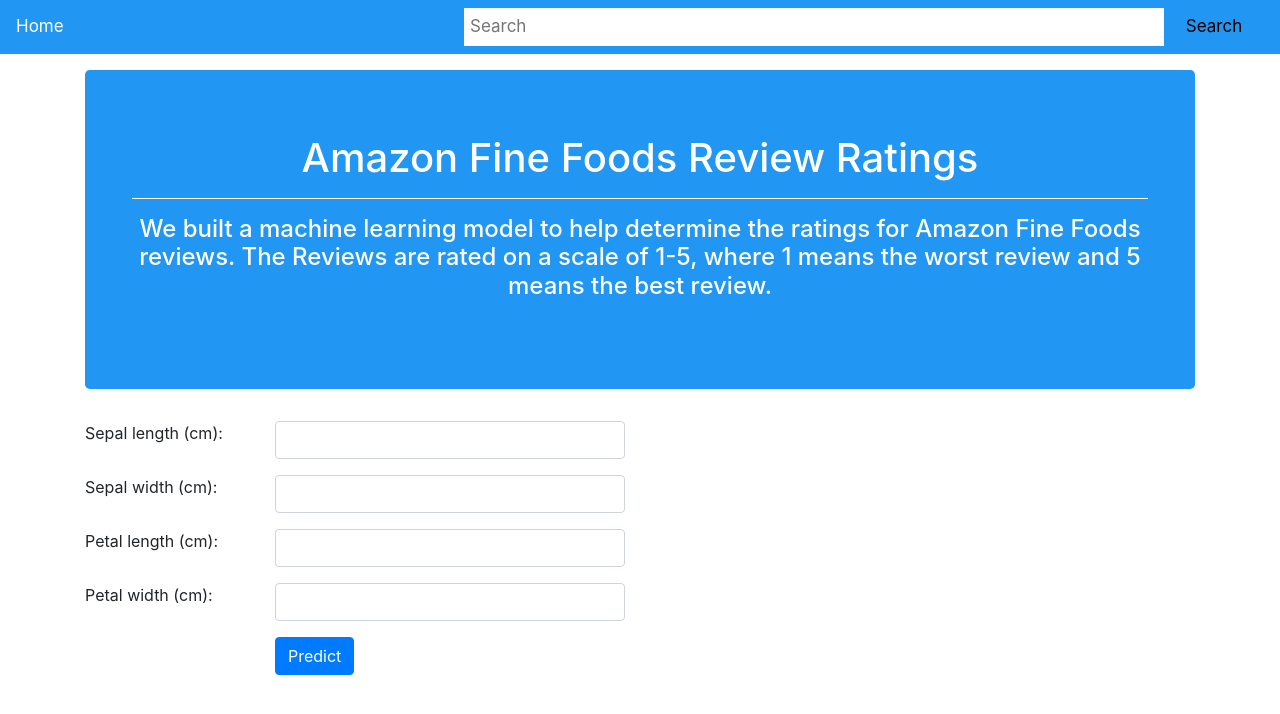
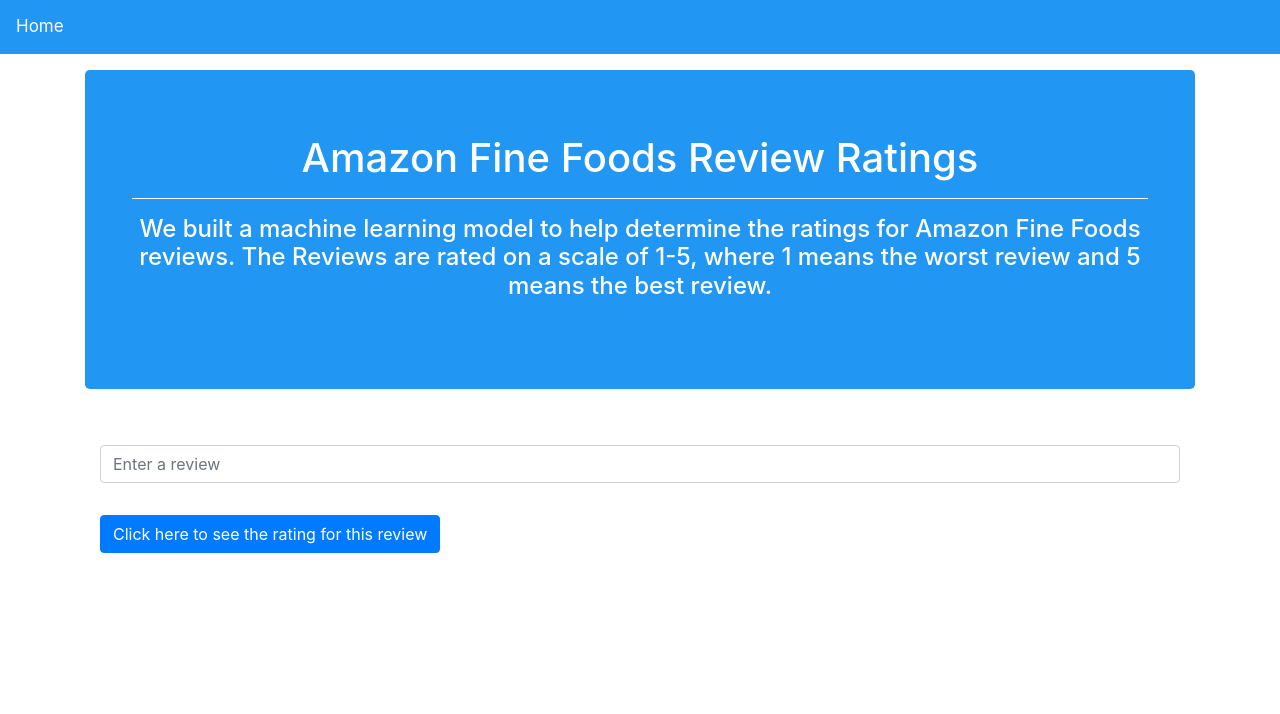
Before and after one commit to yukamara/final_project, a Flask app: page / in a window 1280 px wide. Shown: the top 714 px of the page. Run offline with Flask 2, Linux system fonts and the light colour scheme; parts of the project's set-up code (start-up, migrations or seed data) failed here and were passed over; some libraries are stand-ins or nearby versions.

Commit message:
Updated html code and flask app code

```diff
--- a/app.py
+++ b/app.py
@@ -1,17 +1,34 @@
 #import Flask
 from joblib import load
 from flask import Flask, render_template, request, redirect, url_for
-from flask import Flask, render_template
+import pickle
+
+
 # create an instance of Flask
 app = Flask(__name__)
 
+
 # load the pipeline object
-#pipeline = load("model_name.joblib")
+#model = pickle.load(open('amazon_reviews.pkl', 'rb'))
+pipeline = load("amazon_reviews.joblib")
 
 
+# create route that renders index.html template
 @app.route('/')
 def home():
     return render_template('home.html')
 
+
+# Create a route to get reviews and return ratings for the review
+@app.route("/send", methods=["GET", "POST"])
+def send():
+    if request.method == "POST":
+        name = request.form["amazonReview"]
+
+        review = pipeline.predict(name)
+
+    return render_template("form.html", review_text='This review is rated {}.')
+
+
 if __name__ == '__main__':
     app.run(debug=True)
--- a/templates/home.html
+++ b/templates/home.html
@@ -19,44 +19,24 @@
 
 <!-- Begin form section -->
 <div class="form-container ">
-    <form class="form-horizontal" action="/predict/" method="post">
 
-        <div class="form-group row">
-            <label class="control-label col-sm-2" for="sepal_length">Sepal length (cm):</label>
-            <div class="col-sm-4">
-                <input type="text" class="form-control" id="sepal_length" name="sepal_length">
-            </div>
+    <!-- <form class="form-horizontal" action="/predict/" method="post"> -->
+    <form action="{{ url_for('send')}}" method="post">
+        <label class="control-label col-sm-12" for="review-text"></label>
+        <div class="col-sm-12">
+            <input type="text" class="form-control" id="review-text" name="amazonReview"
+                placeholder="Enter a review" required="required">
         </div>
 
-        <div class="form-group row">
-            <label class="control-label col-sm-2" for="sepal_width">Sepal width (cm):</label>
-            <div class="col-sm-4">
-                <input type="text" class="form-control" id="sepal_width" name="sepal_width">
-            </div>
-        </div>
-
-        <div class="form-group row">
-            <label class="control-label col-sm-2" for="petal_length">Petal length (cm):</label>
-            <div class="col-sm-4">
-                <input type="text" class="form-control" id="petal_length" name="petal_length">
-            </div>
-        </div>
-
-        <div class="form-group row">
-            <label class="control-label col-sm-2" for="petal_width">Petal width (cm):</label>
-            <div class="col-sm-4">
-                <input type="text" class="form-control" id="petal_width" name="petal_width">
-            </div>
-        </div>
-
-        <div class="form-group row">
-            <label class="control-label col-sm-2" for="">&nbsp;</label>
-            <div class="col-sm-offset-2 col-sm-4">
-                <button type="submit" class="btn btn-primary">Predict</button>
-            </div>
+        <label class="control-label" for="">&nbsp;</label>
+        <div class="col-sm-offset-2 col-sm-4">
+            <button type="submit" class="btn btn-primary btn-block btn-large">Click here to see
+                the rating for this review</button>
         </div>
     </form>
     <!-- Ends form section -->
+
+    <!-- Main Input For Receiving Query to our ML -->
 
 
 </div>
--- a/templates/layout.html
+++ b/templates/layout.html
@@ -8,7 +8,7 @@
             href="https://maxcdn.bootstrapcdn.com/bootstrap/4.0.0/css/bootstrap.min.css">
         <script src="https://ajax.googleapis.com/ajax/libs/jquery/3.5.1/jquery.min.js"></script>
         <script src="https://maxcdn.bootstrapcdn.com/bootstrap/3.4.1/js/bootstrap.min.js"></script>
-        <title> Rate Amazom Reviews </title>
+        <title> Amazom Reviews Ratings</title>
 
         <style type="text/css">
             .jumbotron {
@@ -27,6 +27,10 @@
 
             body h1 h4 {
                 margin: 0;
+                font-family: Georgia, 'Times New Roman', Times, serif;
+            }
+
+            h1 h4 {
                 font-family: Georgia, 'Times New Roman', Times, serif;
             }
 
@@ -89,17 +93,6 @@
                     float: none;
                 }
 
-                .topnav a,
-                .topnav input[type=text],
-                .topnav .search-container button {
-                    float: none;
-                    display: block;
-                    text-align: left;
-                    width: 100%;
-                    margin: 0;
-                    padding: 14px;
-                }
-
                 .topnav input[type=text] {
                     border: 2px solid #ccc;
                 }
@@ -112,29 +105,23 @@
         <!-- begin nav section -->
         <div class="topnav">
             <a class="active" href="#home">Home</a>
-            <div class="search-container">
-                <form action="http://localhost:5000/" method="post">
-                    <input type="text" placeholder="Search" name="search">
-                    <button type="submit"><i class="fa fa-search"></i>Search</button>
-                </form>
-            </div>
         </div>
-
         <!-- end nav section -->
 
         <div class="container pt-3">
 
             <div id="content">{% block content %}{% endblock %}</div>
 
-            <div id="footer">
-                {% block footer %}
-                <div class="row">
 
-                </div>
-                {% endblock %}
-            </div>
+
+
+
+
+            <!-- <footer>
+                © 2021 Data Final Project Group 6
+            </footer> -->
         </div>
-
     </body>
 
+
 </html>
```
Also changed, not shown: 1 other file.
